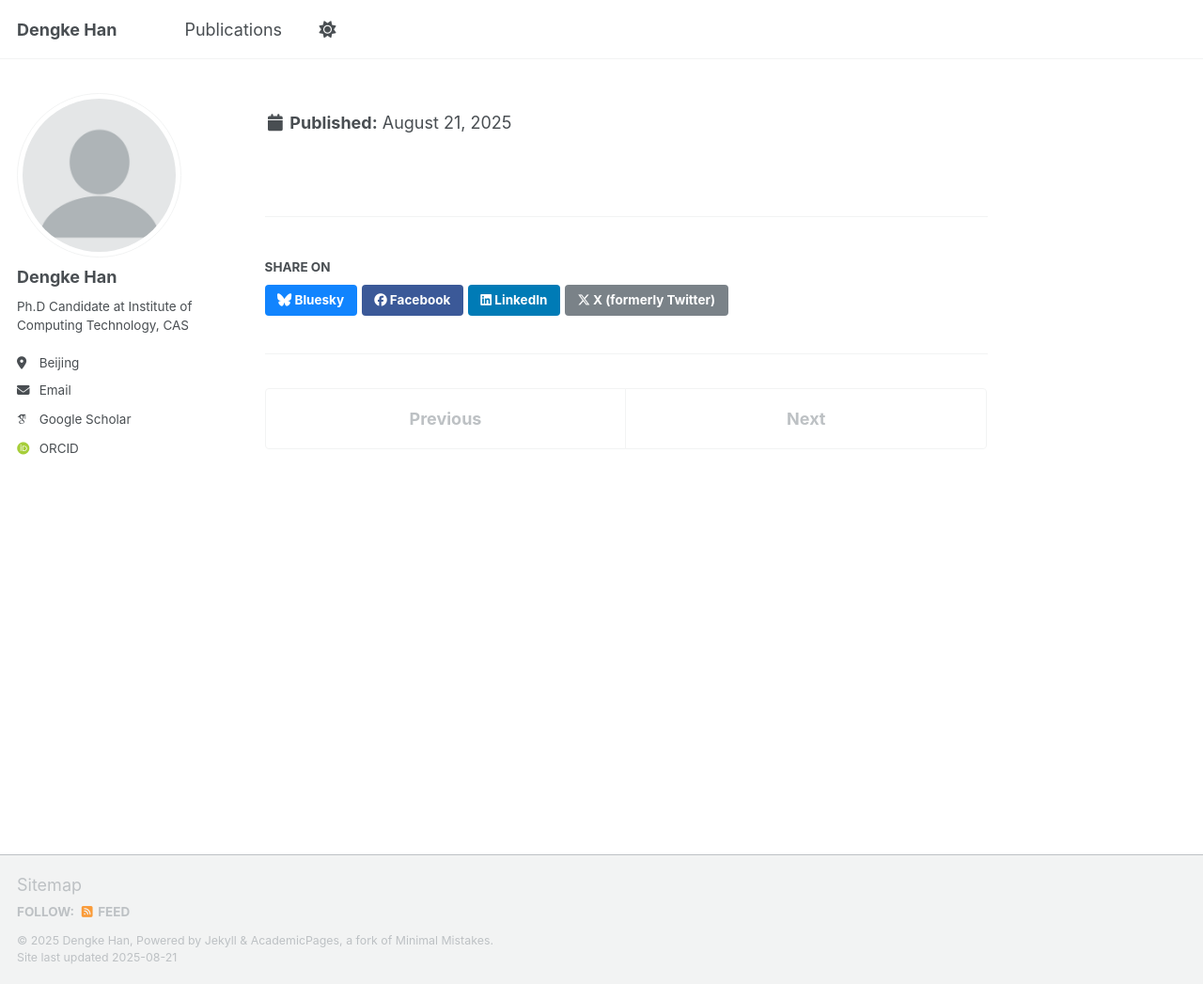
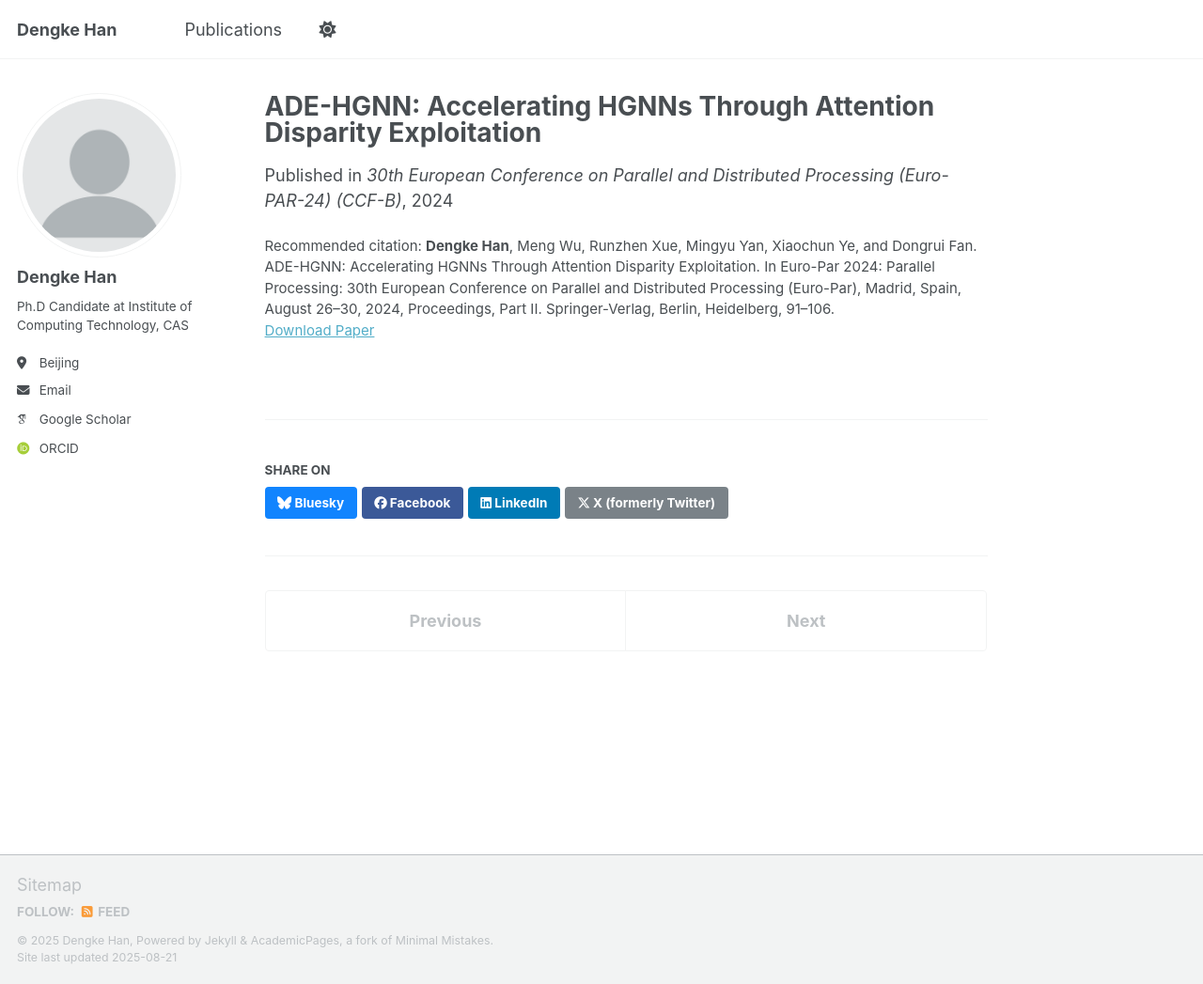
Before and after one commit to handengke/handengke.github.io, a Jekyll site: the page built from _publications/ADE-HGNN-Accelerating-HGNNs-Through-Attention-Disparity-Exploitation.md, in a window 1280 px wide and 1047 px high. Shown: the whole window at 94% size. Built offline with Jekyll 4.4.1, drawn with Linux system fonts in a browser that asks for light colours; some web fonts are replaced; a script that is not in the unit is left out.

Commit message:
Update ADE-HGNN-Accelerating-HGNNs-Through-Attention-Disparity-Exploitation.md

```diff
--- a/_publications/ADE-HGNN-Accelerating-HGNNs-Through-Attention-Disparity-Exploitation.md
+++ b/_publications/ADE-HGNN-Accelerating-HGNNs-Through-Attention-Disparity-Exploitation.md
@@ -3,7 +3,7 @@ title: "ADE-HGNN: Accelerating HGNNs Through Attention Disparity Exploitation"
 collection: publications
 permalink: /publication/ADE-HGNN-Accelerating-HGNNs-Through-Attention-Disparity-Exploitation
 date: 2024-08-26
-venue: '30th European Conference on Parallel and Distributed Processing (Euro-PAR'24) (CCF-B)'
+venue: '30th European Conference on Parallel and Distributed Processing (Euro-PAR-24) (CCF-B)'
 paperurl: 'https://link.springer.com/chapter/10.1007/978-3-031-69766-1_7'
 citation: '<b>Dengke Han</b>, Meng Wu, Runzhen Xue, Mingyu Yan, Xiaochun Ye, and Dongrui Fan. ADE-HGNN: Accelerating HGNNs Through Attention Disparity Exploitation. In Euro-Par 2024: Parallel Processing: 30th European Conference on Parallel and Distributed Processing (Euro-Par), Madrid, Spain, August 26–30, 2024, Proceedings, Part II. Springer-Verlag, Berlin, Heidelberg, 91–106.'
 ---
```
